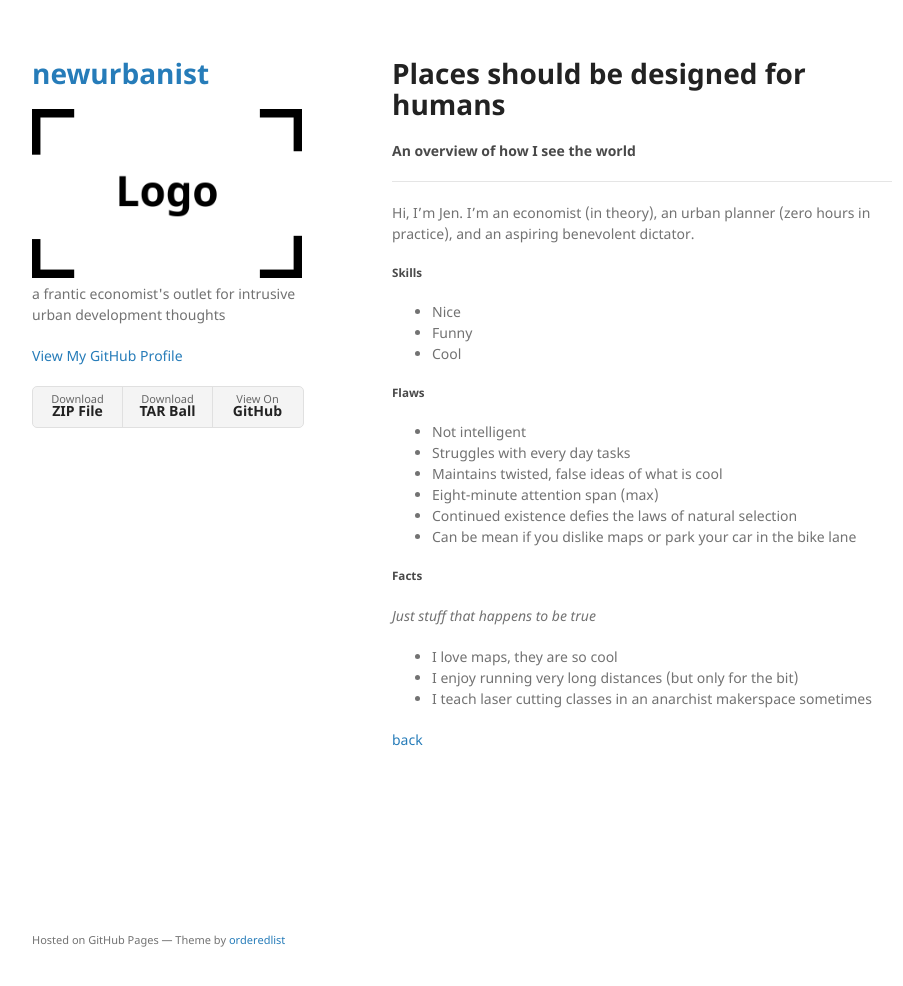
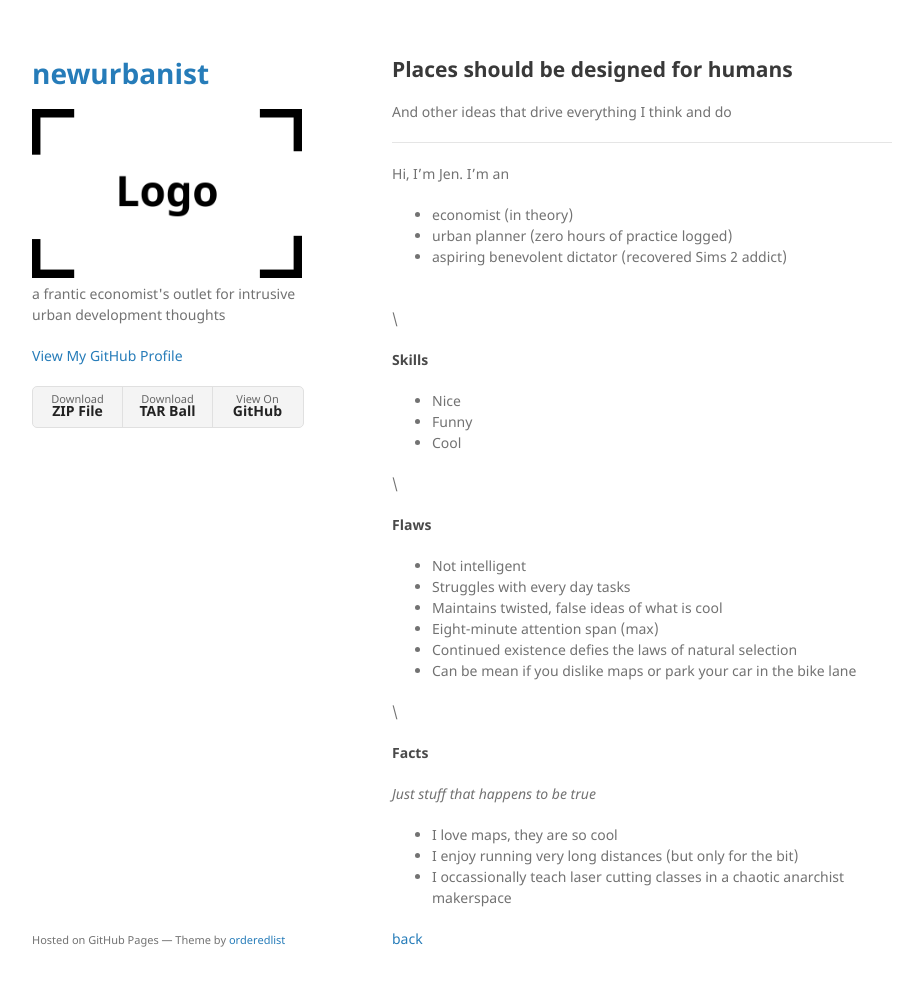
Before and after one commit to newurbanist/newurbanist.github.io, a Jekyll site: the page built from another-page.md, in a window 1280 px wide and 1019 px high. Shown: the top 986 px of the window, without its empty margins (178-1081 px from the left). Built offline with Jekyll 4.4.1, drawn with Linux system fonts in a browser that asks for light colours; our own code applies the rules of GitHub Pages for plain Markdown files.

Commit message:
Update another-page.md

```diff
--- a/another-page.md
+++ b/another-page.md
@@ -2,20 +2,26 @@
 layout: default
 ---
 
-# Places should be designed for humans
-#### An overview of how I see the world
+## Places should be designed for humans
+And other ideas that drive everything I think and do
 * * *
 
-Hi, I'm Jen. I'm an economist (in theory), an urban planner (zero hours in practice), and an aspiring benevolent dictator.
+Hi, I'm Jen. I'm an
+- economist (in theory)
+- urban planner (zero hours of practice logged)
+- aspiring benevolent dictator (recovered Sims 2 addict)
 
+\
+\
 
-##### Skills
+#### Skills
 - Nice
 - Funny
 - Cool
 
+\
 
-##### Flaws
+#### Flaws
 - Not intelligent
 - Struggles with every day tasks
 - Maintains twisted, false ideas of what is cool
@@ -23,12 +29,13 @@ Hi, I'm Jen. I'm an economist (in theory), an urban planner (zero hours in pract
 - Continued existence defies the laws of natural selection
 - Can be mean if you dislike maps or park your car in the bike lane
 
+\
 
-##### Facts
+#### Facts
 _Just stuff that happens to be true_
 - I love maps, they are so cool
 - I enjoy running very long distances (but only for the bit)
-- I teach laser cutting classes in an anarchist makerspace sometimes
+- I occassionally teach laser cutting classes in a chaotic anarchist makerspace
 
 
 [back](./)
```
